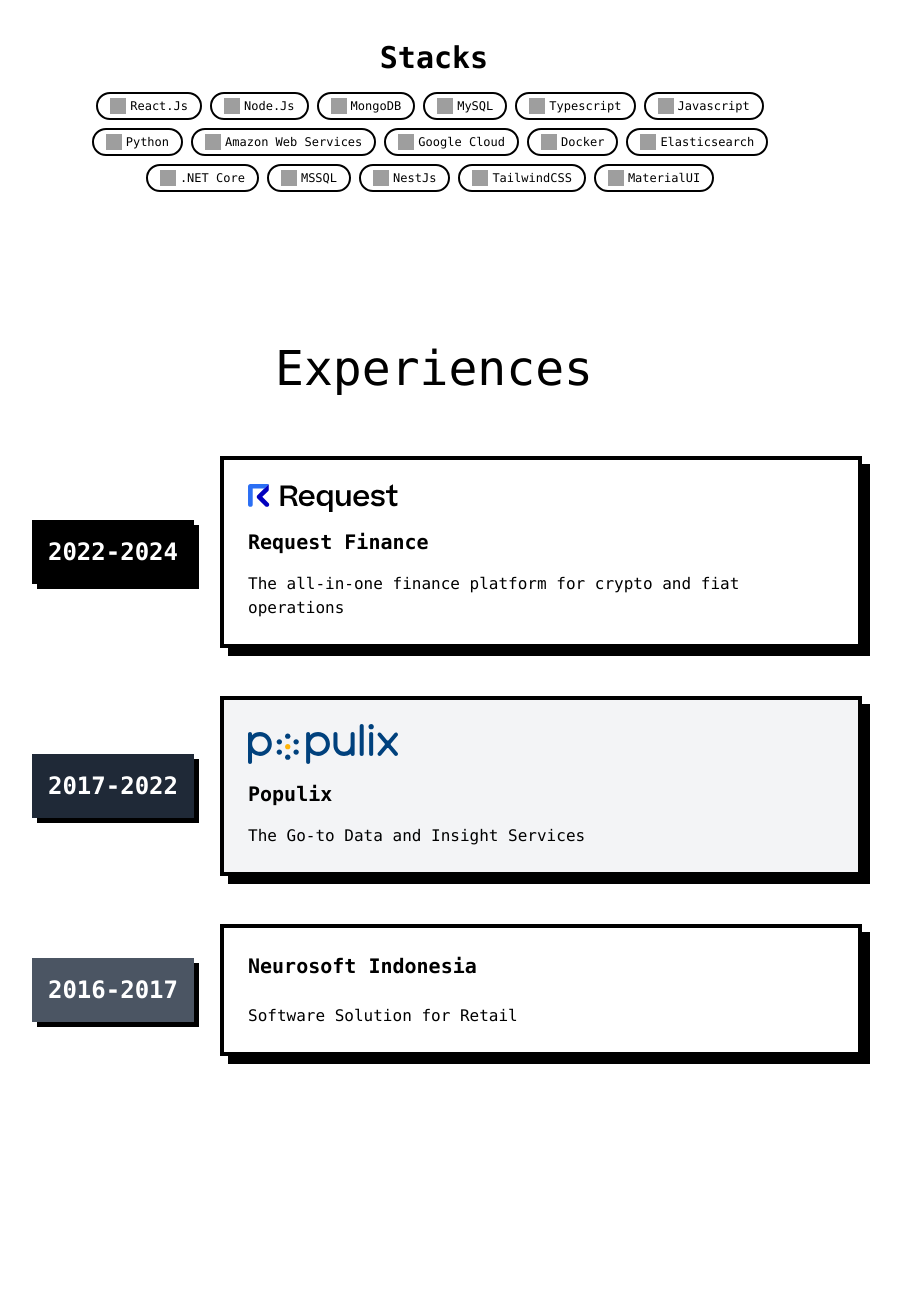
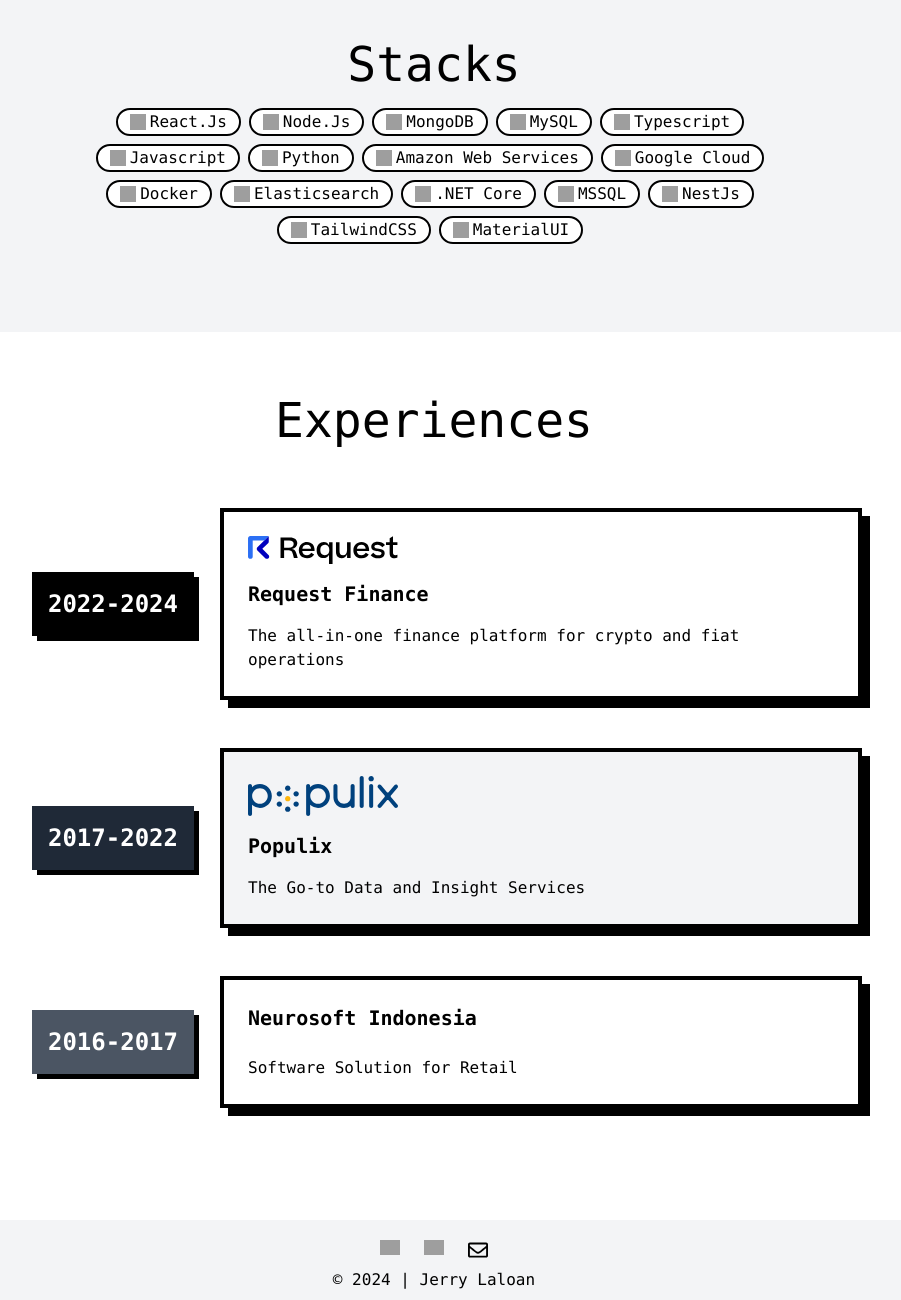
Before and after one commit to jerrylaloan/jerrylaloan.github.io, a website: page index.html in a window 1280 px wide. Shown: the part 840-2140 px from the top of the page, without its empty margins (206-1107 px from the left). Before the commit the page ends 1960 px from the top, so only its background shows below. Drawn offline with Linux system fonts and the light colour scheme; grey boxes are pictures that could not be loaded.

Commit message:
added footer

```diff
--- a/index.html
+++ b/index.html
@@ -45,9 +45,9 @@
     <!-- end hero  -->
 
     <!-- start stacks -->
-    <div class="md:px-8 py-20">
-      <section id="skills" class="mx-auto text-center w-3/4">
-        <h2 class="text-3xl font-bold mb-4 text-black">Stacks</h2>
+    <div class="bg-gray-100 md:px-8 py-20">
+      <section id="skills" class="mx-auto text-center w-3/4 flex flex-col gap-5">
+        <h1 class="text-3xl font-heading md:text-4xl lg:text-5xl">Stacks</h1>
         <div
           id="stack-list"
           class="flex flex-wrap items-center justify-center md:px-20"
@@ -58,7 +58,6 @@
         </div>
       </section>
     </div>
-
     <!-- end stacks -->
 
     <!-- start timeline -->
@@ -141,6 +140,58 @@
       </div>
     </div>
     <!-- end timeline -->
+
+    <!-- start footer -->
+    <footer class="bg-gray-100 px-8 w-full text-black text-center">
+      <div class="mt-12 pt-5 flex justify-center space-x-6">
+        <a
+          href="https://github.com/jerrylaloan"
+          target="_blank"
+          class="text-black hover:text-gray-600"
+        >
+          <img
+            width="20"
+            height="20"
+            src="https://cdn.jsdelivr.net/gh/devicons/devicon@latest/icons/github/github-original.svg"
+          />
+        </a>
+
+        <a
+          href="https://www.linkedin.com/in/jerry-laloan"
+          target="_blank"
+          class="text-black hover:text-gray-600"
+        >
+          <img
+            width="20"
+            height="20"
+            src="https://cdn.jsdelivr.net/gh/devicons/devicon@latest/icons/linkedin/linkedin-plain.svg"
+          />
+        </a>
+
+        <a
+          href="mailto:jerrylaloan16@gmail.com"
+          target="_blank"
+          class="text-black hover:text-gray-600"
+        >
+          <svg
+            stroke="currentColor"
+            fill="currentColor"
+            stroke-width="0"
+            viewBox="0 0 512 512"
+            class="hover-primary"
+            height="20"
+            width="20"
+            xmlns="http://www.w3.org/2000/svg"
+          >
+            <path
+              d="M464 64H48C21.49 64 0 85.49 0 112v288c0 26.51 21.49 48 48 48h416c26.51 0 48-21.49 48-48V112c0-26.51-21.49-48-48-48zm0 48v40.805c-22.422 18.259-58.168 46.651-134.587 106.49-16.841 13.247-50.201 45.072-73.413 44.701-23.208.375-56.579-31.459-73.413-44.701C106.18 199.465 70.425 171.067 48 152.805V112h416zM48 400V214.398c22.914 18.251 55.409 43.862 104.938 82.646 21.857 17.205 60.134 55.186 103.062 54.955 42.717.231 80.509-37.199 103.053-54.947 49.528-38.783 82.032-64.401 104.947-82.653V400H48z"
+            ></path>
+          </svg>
+        </a>
+      </div>
+      <p class="py-2">© 2024 | Jerry Laloan</p>
+    </footer>
+    <!-- end footer -->
 
     <script>
       (() => {
@@ -234,7 +285,7 @@
 
           stackItem.innerHTML = `
                   <span
-                    class="bg-white inline-flex text-primary py-0.5 px-3 items-center justify-between text-xs capitalize border-2 border-black rounded-full hover:bg-gray-gray1 mb-2 mr-2"
+                    class="bg-white inline-flex text-primary py-0.5 px-3 items-center justify-between text-md capitalize border-2 border-black rounded-full hover:bg-gray-gray1 mb-2 mr-2"
                   >
                     <img
                       alt="${stack.name}"
```
Also changed, not shown: output.css.
